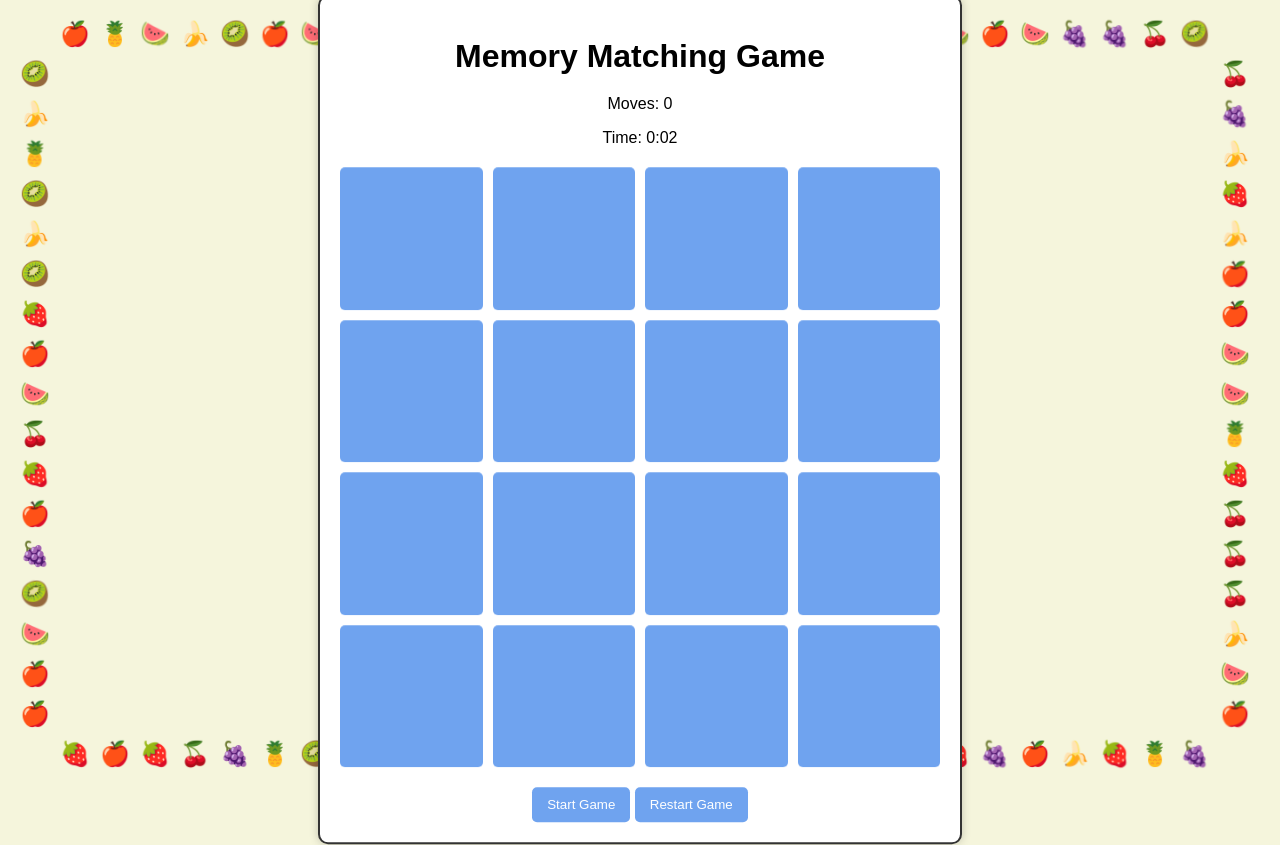
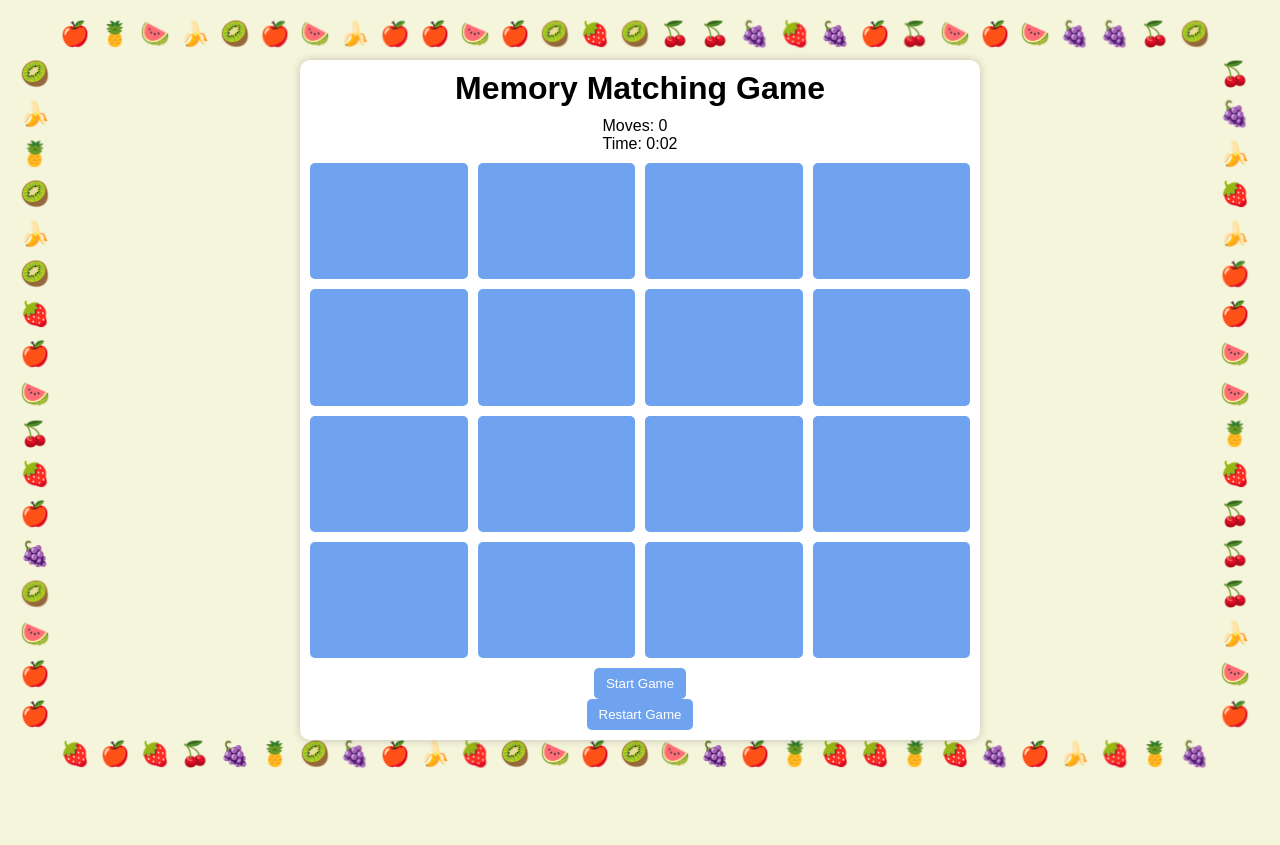
Before and after one commit to CS-Classroom-2023-COMP-3410/project07-chatgpt-limitations-viv-tran, a plain HTML site: page memory-game-responsive/project6.html in a window 1280 px wide. Both pictures are taken after a click on the button "Start Game". After the commit the page ends 800 px from the top, so only its background shows below. Drawn offline with Linux system fonts and the light colour scheme.

Commit message:
Complete

```diff
--- a/memory-game-responsive/project6.css
+++ b/memory-game-responsive/project6.css
@@ -1,117 +1,79 @@
-/* 🎭 Unique Dance Animations 🎭 */
-@keyframes pivotDance {
-  0%, 100% { transform: rotate(0deg); }
-  25% { transform: rotate(-10deg); transform-origin: bottom center; }
-  50% { transform: rotate(10deg); transform-origin: bottom center; }
-  75% { transform: rotate(-10deg); transform-origin: bottom center; }
+
+
+/* Reset defaults */
+* {
+  margin: 0;
+  padding: 0;
+  box-sizing: border-box;
 }
 
-@keyframes bounceDance {
-  0%, 100% { transform: translateY(0); }
-  50% { transform: translateY(-10px); }
+/* Make body fill the screen and hide scrollbars */
+html, body {
+  width: 100%;
+  height: 100%;
+  overflow: hidden; /* Hide scrollbars */
+  font-family: Arial, sans-serif;
 }
 
-@keyframes topPivotDance {
-  0%, 100% { transform: rotate(0deg); }
-  25% { transform: rotate(-10deg); transform-origin: top center; }
-  50% { transform: rotate(10deg); transform-origin: top center; }
-  75% { transform: rotate(-10deg); transform-origin: top center; }
+/*
+  Center everything with flexbox.
+*/
+body {
+  display: flex;
+  align-items: center;
+  justify-content: center;
+  background-color: #f5f5dc; /* Beige */
 }
 
-@keyframes surpriseDance {
-  0%, 100% { transform: scale(1); }
-  25% { transform: rotate(-10deg) scale(1.1); }
-  50% { transform: rotate(10deg) scale(0.9); }
-  75% { transform: rotate(-5deg) scale(1.05); }
-}
-
-@keyframes swingDance {
-  0%, 100% { transform: rotate(0deg); }
-  25% { transform: rotate(-15deg); transform-origin: center center; }
-  50% { transform: rotate(15deg); }
-  75% { transform: rotate(-15deg); }
-}
-
-@keyframes jitterDance {
-  0%, 100% { transform: translateX(0); }
-  25% { transform: translateX(-2px); }
-  50% { transform: translateX(2px); }
-  75% { transform: translateX(-2px); }
-}
-
-@keyframes spinDance {
-  0% { transform: rotate(0deg); }
-  100% { transform: rotate(360deg); }
-}
-
-@keyframes floatDance {
-  0%, 100% { transform: translateY(0); }
-  50% { transform: translateY(-5px); }
-}
-
-/* 🎭 Unique Fruit Animations (Dancing & Rotating) */
-@keyframes rotateDance {
-  0%, 100% { transform: rotate(0deg); }
-  50% { transform: rotate(360deg); }
-}
-
-@keyframes bounceDance {
-  0%, 100% { transform: translateY(0); }
-  50% { transform: translateY(-10px); }
-}
-
-@keyframes wiggleDance {
-  0%, 100% { transform: rotate(0deg); }
-  25% { transform: rotate(-15deg); }
-  50% { transform: rotate(15deg); }
-  75% { transform: rotate(-15deg); }
-}
-
-/* 🍉 Fruit Border Container */
+/* Dancing Fruit Border around the edges (created by JS) */
 .fruit-border {
   position: fixed;
   top: 0;
   left: 0;
   width: 100vw;
   height: 100vh;
-    pointer-events: none; /* Ensures game elements remain interactive */
+  pointer-events: none;
   z-index: 999;
 }
 
-/* 🍎 Individual Fruit Border Items */
 .fruit-item {
   font-size: 24px;
   display: flex;
   justify-content: center;
   align-items: center;
+  user-select: none;
 }
 
-/* 🎮 Centered Game Container */
 .game-container {
-    position: absolute;
-    top: 50%;
-    left: 50%;
-    transform: translate(-50%, -50%);
-    width: min(90vw, 600px); /* Responsive width */
+  position: relative;
+  width: min(calc(100vw - 120px), calc(100vh - 120px));
+  height: min(calc(100vw - 120px), calc(100vh - 120px));
   background: #fff;
-    border: 5px solid #333;
   border-radius: 10px;
-    padding: 20px;
+  box-shadow: 0 0 10px rgba(0,0,0,0.2);
+  display: flex;
+  flex-direction: column;
+  align-items: center;
+  justify-content: flex-start;
+  padding: 10px;
   z-index: 1000;
-    box-shadow: 0 0 10px rgba(0, 0, 0, 0.2);
 }
 
-/* 🃏 Game Grid */
-.grid {
-    display: grid;
-    grid-template-columns: repeat(4, 1fr);
-    gap: 10px;
-    margin-bottom: 20px;
+h1 {
+  margin-bottom: 10px;
 }
 
-/* 🔘 Buttons */
+.info {
+  margin-bottom: 10px;
+}
+
+.buttons {
+  margin-top: 10px;
+}
+
 button {
-    padding: 10px 15px;
+  margin: 0 5px;
+  padding: 8px 12px;
   border: none;
   border-radius: 5px;
   cursor: pointer;
@@ -122,96 +84,21 @@ button {
 button:hover {
   background: #5c8fd6;
 }
-/* 🎭 Assign Animations */
-.pivot-dance { animation: pivotDance 0.6s infinite; }
-.bounce-dance { animation: bounceDance 0.6s infinite; }
-.top-pivot-dance { animation: topPivotDance 0.6s infinite; }
-.surprise-dance { animation: surpriseDance 0.6s infinite; }
-.swing-dance { animation: swingDance 0.8s infinite ease-in-out; }
-.jitter-dance { animation: jitterDance 0.3s infinite; }
-.spin-dance { animation: spinDance 1.5s linear infinite; }
-.float-dance { animation: floatDance 1.2s infinite ease-in-out; }
 
-/* ✅ Matched cards stay green & fruit keeps dancing */
-.card.match .card-front,
-.card.match .card-back {
-  background: green !important;
+.grid {
+  flex: 1;
+  width: 100%;
+  display: grid;
+  grid-template-columns: repeat(4, 1fr);
+  grid-template-rows: repeat(4, 1fr);
+  gap: 10px;
+  margin-bottom: 10px;
 }
 
-/* 🎊 Confetti Animation 🎊 */
-@keyframes confetti-fall {
-  0% { transform: translateY(0) rotate(0deg); opacity: 1; }
-  100% { transform: translateY(100vh) rotate(720deg); opacity: 0; }
-}
-
-/* Container for confetti */
-.confetti-container {
-  position: fixed;
-  top: 0;
-  left: 0;
-  width: 100vw;
-  height: 100vh;
-  pointer-events: none; /* Prevents interaction */
-  overflow: hidden;
-  z-index: 9999;
-}
-
-/* Each confetti piece */
-.confetti {
-  position: absolute;
-  width: 10px;
-  height: 10px;
-  background: red; /* Default color */
-  opacity: 0.8;
-  animation: confetti-fall 3s linear infinite;
-}
-
-/* 🎨 Different colors for confetti */
-.confetti:nth-child(odd) { background: blue; }
-.confetti:nth-child(even) { background: yellow; }
-.confetti:nth-child(3n) { background: green; }
-.confetti:nth-child(4n) { background: orange; }
-.confetti:nth-child(5n) { background: pink; }
-
-
-
-/* General Styling */
-body {
-  font-family: Arial, sans-serif;
-  text-align: center;
-  background-color: #f5f5dc; /* Beige background */
-  margin: 0;
-  padding: 20px;
-}
-
-.game-container {
-  width: 80%;
-  max-width: 600px;
-  margin: auto;
-  padding: 20px;
-  background: #fff;
-  border: 2px solid #333;
-  border-radius: 10px;
-}
-
-h1 {
-  margin-bottom: 20px;
-}
-
-.info {
-  margin-bottom: 20px;
-}
-
-.grid {
-  display: grid;
-  grid-template-columns: repeat(4, 1fr);
-  gap: 10px;
-  margin-bottom: 20px;
-}
-
+/* Each card is a fraction of the grid cell. The aspect-ratio is 1. */
 .card {
   width: 100%;
-  aspect-ratio: 1 / 1;
+  height: 100%;
   position: relative;
   perspective: 1000px;
   cursor: pointer;
@@ -220,7 +107,6 @@ h1 {
 .card-inner {
   width: 100%;
   height: 100%;
-  position: relative;
   transform-style: preserve-3d;
   transition: transform 0.5s;
 }
@@ -242,14 +128,113 @@ h1 {
   transition: background 0.3s;
 }
 
+/* Front/Back design */
 .card-front {
-  background: #6fa3ef; /* Light blue */
+  background: #6fa3ef;
   color: white;
 }
 
 .card-back {
-  background: #d3d3d3; /* Light gray inside */
+  background: #d3d3d3;
   color: black;
   transform: rotateY(180deg);
-  display: flex;
 }
+
+/* Matched pairs stay green */
+.card.match .card-front,
+.card.match .card-back {
+  background: green !important;
+}
+
+/* Confetti animations */
+.confetti-container {
+  position: fixed;
+  top: 0; left: 0;
+  width: 100vw; height: 100vh;
+  pointer-events: none;
+  overflow: hidden;
+  z-index: 9999;
+}
+
+.confetti {
+  position: absolute;
+  width: 10px; height: 10px;
+  background: red;
+  opacity: 0.8;
+  animation: confetti-fall 3s linear infinite;
+}
+.confetti:nth-child(odd)  { background: blue; }
+.confetti:nth-child(even) { background: yellow; }
+.confetti:nth-child(3n)   { background: green; }
+.confetti:nth-child(4n)   { background: orange; }
+.confetti:nth-child(5n)   { background: pink; }
+
+@keyframes confetti-fall {
+  0%   { transform: translateY(0) rotate(0); opacity: 1; }
+  100% { transform: translateY(100vh) rotate(720deg); opacity: 0; }
+}
+
+/* 🎭 Unique Dance Animations 🎭 */
+@keyframes pivotDance {
+  0%,100% { transform: rotate(0deg); }
+  25% { transform: rotate(-10deg); }
+  50% { transform: rotate(10deg); }
+  75% { transform: rotate(-10deg); }
+}
+@keyframes bounceDance {
+  0%,100% { transform: translateY(0); }
+  50% { transform: translateY(-10px); }
+}
+@keyframes topPivotDance {
+  0%,100% { transform: rotate(0deg); }
+  25% { transform: rotate(-10deg); }
+  50% { transform: rotate(10deg); }
+  75% { transform: rotate(-10deg); }
+}
+@keyframes surpriseDance {
+  0%,100% { transform: scale(1); }
+  25% { transform: rotate(-10deg) scale(1.1); }
+  50% { transform: rotate(10deg) scale(0.9); }
+  75% { transform: rotate(-5deg) scale(1.05); }
+}
+@keyframes swingDance {
+  0%,100% { transform: rotate(0deg); }
+  25% { transform: rotate(-15deg); }
+  50% { transform: rotate(15deg); }
+  75% { transform: rotate(-15deg); }
+}
+@keyframes jitterDance {
+  0%,100% { transform: translateX(0); }
+  25% { transform: translateX(-2px); }
+  50% { transform: translateX(2px); }
+  75% { transform: translateX(-2px); }
+}
+@keyframes spinDance {
+  0% { transform: rotate(0deg); }
+  100% { transform: rotate(360deg); }
+}
+@keyframes floatDance {
+  0%,100% { transform: translateY(0); }
+  50% { transform: translateY(-5px); }
+}
+@keyframes rotateDance {
+  0%,100% { transform: rotate(0deg); }
+  50% { transform: rotate(360deg); }
+}
+@keyframes wiggleDance {
+  0%,100% { transform: rotate(0deg); }
+  25% { transform: rotate(-15deg); }
+  50% { transform: rotate(15deg); }
+  75% { transform: rotate(-15deg); }
+}
+
+.pivot-dance { animation: pivotDance 0.6s infinite; }
+.bounce-dance { animation: bounceDance 0.6s infinite; }
+.top-pivot-dance { animation: topPivotDance 0.6s infinite; }
+.surprise-dance { animation: surpriseDance 0.6s infinite; }
+.swing-dance { animation: swingDance 0.8s infinite; }
+.jitter-dance { animation: jitterDance 0.3s infinite; }
+.spin-dance { animation: spinDance 1.5s linear infinite; }
+.float-dance { animation: floatDance 1.2s infinite; }
+.rotate-dance { animation: rotateDance 2s linear infinite; }
+.wiggle-dance { animation: wiggleDance 0.8s infinite; }
--- a/memory-game-responsive/project6.html
+++ b/memory-game-responsive/project6.html
@@ -1,12 +1,15 @@
 <!DOCTYPE html>
 <html lang="en">
 <head>
-  <meta charset="UTF-8">
-  <meta name="viewport" content="width=device-width, initial-scale=1.0">
+  <meta charset="UTF-8" />
+  <meta name="viewport" content="width=device-width, initial-scale=1.0"/>
   <title>Memory Matching Game</title>
-  <link rel="stylesheet" href="project6.css">
+  <link rel="stylesheet" href="project6.css" />
 </head>
 <body>
+  <!-- Fruit border container (populated by JS) -->
+  <div class="fruit-border"></div>
+
   <div class="game-container">
     <h1>Memory Matching Game</h1>
     <div class="info">
@@ -17,6 +20,7 @@
     <button id="start-button">Start Game</button>
     <button id="restart-button" disabled>Restart Game</button>
   </div>
+
   <script src="project6.js"></script>
 </body>
 </html>
--- a/memory-game-responsive/project6.js
+++ b/memory-game-responsive/project6.js
@@ -1,8 +1,8 @@
 document.addEventListener("DOMContentLoaded", () => {
-  const gameGrid = document.getElementById("game-grid");
-  const moveCounter = document.getElementById("move-counter");
-  const timer = document.getElementById("timer");
-  const startButton = document.getElementById("start-button");
+  const gameGrid      = document.getElementById("game-grid");
+  const moveCounter   = document.getElementById("move-counter");
+  const timer         = document.getElementById("timer");
+  const startButton   = document.getElementById("start-button");
   const restartButton = document.getElementById("restart-button");
 
   const cards = [
@@ -36,20 +36,61 @@ document.addEventListener("DOMContentLoaded", () => {
     return array;
   }
 
+  const fruitBorderContainer = document.createElement("div");
+  fruitBorderContainer.classList.add("fruit-border");
+  document.body.appendChild(fruitBorderContainer);
+
+  const fruitOptions = ["🍎", "🍌", "🍇", "🍓", "🍒", "🍍", "🥝", "🍉"];
+  const fruitSize    = 40;
+
+  function createFruit(x, y) {
+    const fruitItem = document.createElement("div");
+    fruitItem.classList.add("fruit-item");
+    fruitItem.textContent = fruitOptions[Math.floor(Math.random() * fruitOptions.length)];
+    fruitItem.style.position = "absolute";
+    fruitItem.style.left = `${x}px`;
+    fruitItem.style.top  = `${y}px`;
+    // Some random dance
+    const animations = ["rotateDance","bounceDance","wiggleDance"];
+    fruitItem.style.animation = `${animations[Math.floor(Math.random() * animations.length)]} 3s infinite`;
+    fruitBorderContainer.appendChild(fruitItem);
+  }
+
+  function generateFruitBorder() {
+    fruitBorderContainer.innerHTML = "";
+    const screenWidth  = window.innerWidth;
+    const screenHeight = window.innerHeight;
+    const borderPadding = fruitSize * 1.5; // Some margin
+
+    // Top & Bottom rows
+    for (let x = borderPadding; x < screenWidth - borderPadding; x += fruitSize) {
+      createFruit(x, borderPadding - fruitSize);
+      createFruit(x, screenHeight - borderPadding);
+    }
+    // Left & Right columns
+    for (let y = borderPadding; y < screenHeight - borderPadding; y += fruitSize) {
+      createFruit(borderPadding - fruitSize, y);
+      createFruit(screenWidth - borderPadding, y);
+    }
+  }
+  generateFruitBorder();
+  window.addEventListener("resize", generateFruitBorder);
+
   function initializeGame() {
     flippedCards = [];
     matchedPairs = 0;
-    moves = 0;
+    moves        = 0;
     secondsElapsed = 0;
     moveCounter.textContent = moves;
-    timer.textContent = "0:00"; // Reset timer display
-    clearInterval(gameTimer); // Stop any previous timer
+    timer.textContent       = "0:00";
+    clearInterval(gameTimer);
     gameGrid.innerHTML = "";
     gameStarted = true;
+
     restartButton.disabled = false;
-    startButton.disabled = true;
+    startButton.disabled   = true;
 
-    shuffle(cards).forEach(card => {
+    shuffle(cards).forEach(symbol => {
       const cardElement = document.createElement("div");
       cardElement.classList.add("card");
 
@@ -63,8 +104,10 @@ document.addEventListener("DOMContentLoaded", () => {
       cardBack.classList.add("card-back");
 
       const fruitSpan = document.createElement("span");
-        fruitSpan.textContent = card;
-        fruitSpan.classList.add(fruitDanceMap[card]);
+      fruitSpan.textContent = symbol;
+      if (fruitDanceMap[symbol]) {
+        fruitSpan.classList.add(fruitDanceMap[symbol]);
+      }
       cardBack.appendChild(fruitSpan);
 
       cardInner.appendChild(cardFront);
@@ -75,7 +118,8 @@ document.addEventListener("DOMContentLoaded", () => {
       gameGrid.appendChild(cardElement);
     });
 
-    startTimer(); // Start the timer only when game starts
+    startTimer();
+    generateFruitBorder(); // Start the timer only when game starts
   }
 
   function startTimer() {
@@ -91,10 +135,8 @@ document.addEventListener("DOMContentLoaded", () => {
 
   function flipCard() {
     if (!gameStarted || flippedCards.length === 2) return;
+    if (this.classList.contains("flip")) return;
 
-    const card = this.querySelector('.card-inner');
-
-    if (!this.classList.contains("flip")) {
     this.classList.add("flip");
     flippedCards.push(this);
 
@@ -104,22 +146,15 @@ document.addEventListener("DOMContentLoaded", () => {
       checkForMatch();
     }
   }
-  }
 
   function checkForMatch() {
     const [card1, card2] = flippedCards;
-    const cardBack1 = card1.querySelector(".card-back");
-    const cardBack2 = card2.querySelector(".card-back");
-    const fruit1 = cardBack1.querySelector("span");
-    const fruit2 = cardBack2.querySelector("span");
+    const fruit1 = card1.querySelector(".card-back span").textContent;
+    const fruit2 = card2.querySelector(".card-back span").textContent;
 
-    if (cardBack1.textContent === cardBack2.textContent) {
+    if (fruit1 === fruit2) {
       card1.classList.add("match");
       card2.classList.add("match");
-
-        fruit1.style.animation = getComputedStyle(fruit1).animation;
-        fruit2.style.animation = getComputedStyle(fruit2).animation;
-
       matchedPairs++;
       flippedCards = [];
 
@@ -127,7 +162,7 @@ document.addEventListener("DOMContentLoaded", () => {
         clearInterval(gameTimer);
         setTimeout(() => {
           triggerConfetti(); // 🎊 Trigger confetti animation!
-                alert(`🎉 Congratulations! You completed the game in ${moves} moves and ${timer.textContent}.`);
+          alert(`Congratulations! You completed the game in ${moves} moves and ${timer.textContent}.`);
         }, 500);
       }
     } else {
@@ -150,9 +185,8 @@ document.addEventListener("DOMContentLoaded", () => {
 
       // Randomize positions
       confetti.style.left = `${Math.random() * 100}vw`;
-        confetti.style.animationDuration = `${Math.random() * 3 + 2}s`; /* Falls slower */
+      confetti.style.animationDuration = `${Math.random() * 3 + 2}s`;
       confetti.style.animationDelay = `${Math.random()}s`;
-
       confettiContainer.appendChild(confetti);
     }
 
@@ -165,60 +199,3 @@ document.addEventListener("DOMContentLoaded", () => {
   startButton.addEventListener("click", initializeGame);
   restartButton.addEventListener("click", initializeGame);
 });
-
-document.addEventListener("DOMContentLoaded", () => {
-  const fruitBorderContainer = document.createElement("div");
-  fruitBorderContainer.classList.add("fruit-border");
-  document.body.appendChild(fruitBorderContainer);
-
-  const fruitOptions = ["🍎", "🍌", "🍇", "🍓", "🍒", "🍍", "🥝", "🍉"];
-  const fruitSize = 40;
-  let screenWidth = window.innerWidth;
-  let screenHeight = window.innerHeight;
-
-  function createFruit(x, y) {
-      const fruitItem = document.createElement("div");
-      fruitItem.classList.add("fruit-item");
-      fruitItem.textContent = fruitOptions[Math.floor(Math.random() * fruitOptions.length)];
-      fruitItem.style.position = "absolute";
-      fruitItem.style.left = `${x}px`;
-      fruitItem.style.top = `${y}px`;
-
-      const animations = ["rotateDance", "bounceDance", "wiggleDance"];
-      fruitItem.style.animation = `${animations[Math.floor(Math.random() * animations.length)]} 3s infinite`;
-
-      fruitBorderContainer.appendChild(fruitItem);
-  }
-
-  function generateFruitBorder() {
-      fruitBorderContainer.innerHTML = "";
-      screenWidth = window.innerWidth;
-      screenHeight = window.innerHeight;
-
-      const borderPadding = fruitSize * 1.5; // Ensure space around game area
-
-      for (let x = borderPadding; x < screenWidth - borderPadding; x += fruitSize) {
-          createFruit(x, borderPadding - fruitSize); // Top row
-          createFruit(x, screenHeight - borderPadding); // Bottom row
-      }
-
-      for (let y = borderPadding; y < screenHeight - borderPadding; y += fruitSize) {
-          createFruit(borderPadding - fruitSize, y); // Left column
-          createFruit(screenWidth - borderPadding, y); // Right column
-      }
-  }
-
-  generateFruitBorder();
-  window.addEventListener("resize", generateFruitBorder);
-
-  const gameContainer = document.querySelector(".game-container");
-  const gameGrid = document.querySelector(".grid");
-  const startButton = document.getElementById("start-button");
-
-  startButton.addEventListener("click", () => {
-      gameContainer.style.width = "min(80vw, 600px)"; /* Expand Game */
-      gameContainer.style.top = "calc(50% + 20px)"; /* Move Down */
-      gameGrid.style.display = "grid"; /* Show Grid */
-      generateFruitBorder(); /* Adjust Border */
-  });
-});
```
Also changed, not shown: memory-game-multiplayer/index.html (+11 -3 lines), memory-game-multiplayer/js/project03.js (+60 -7 lines), 2 other files. Lines whose indentation alone changed are shown as unchanged.
